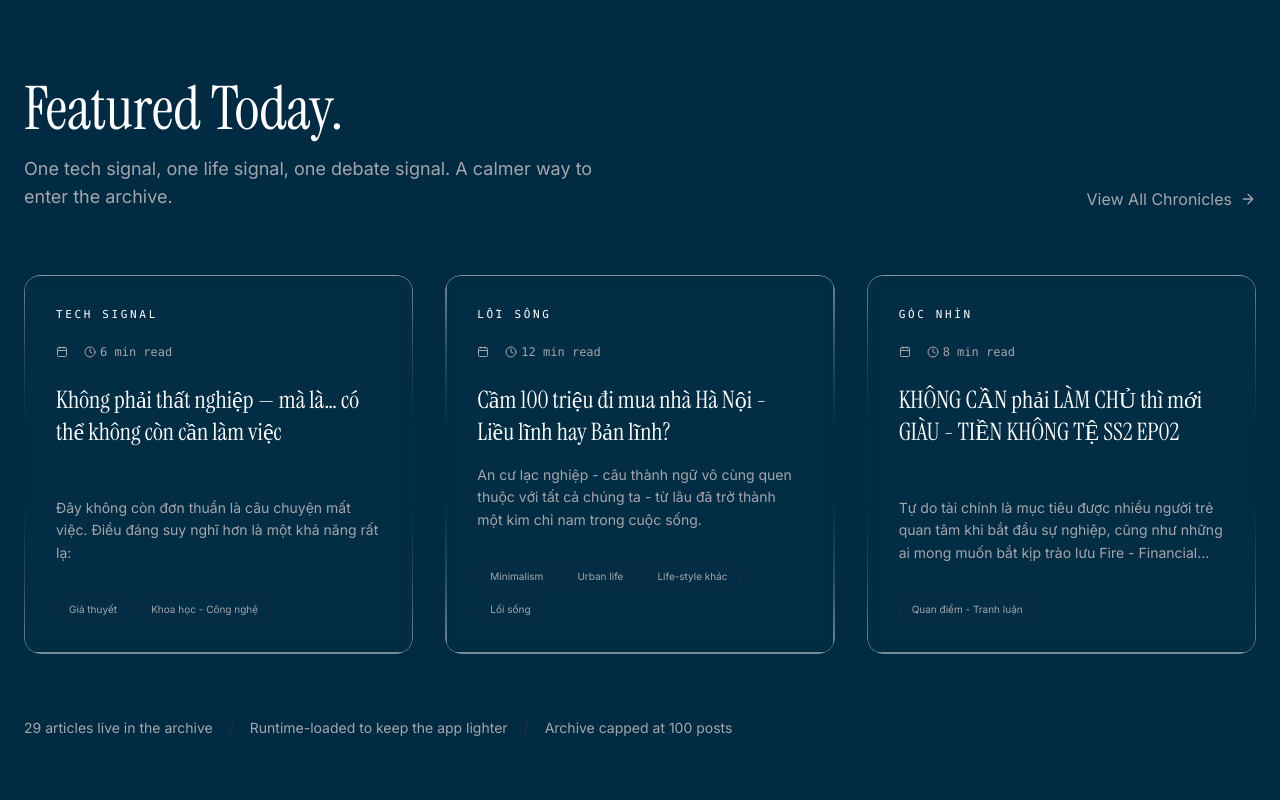
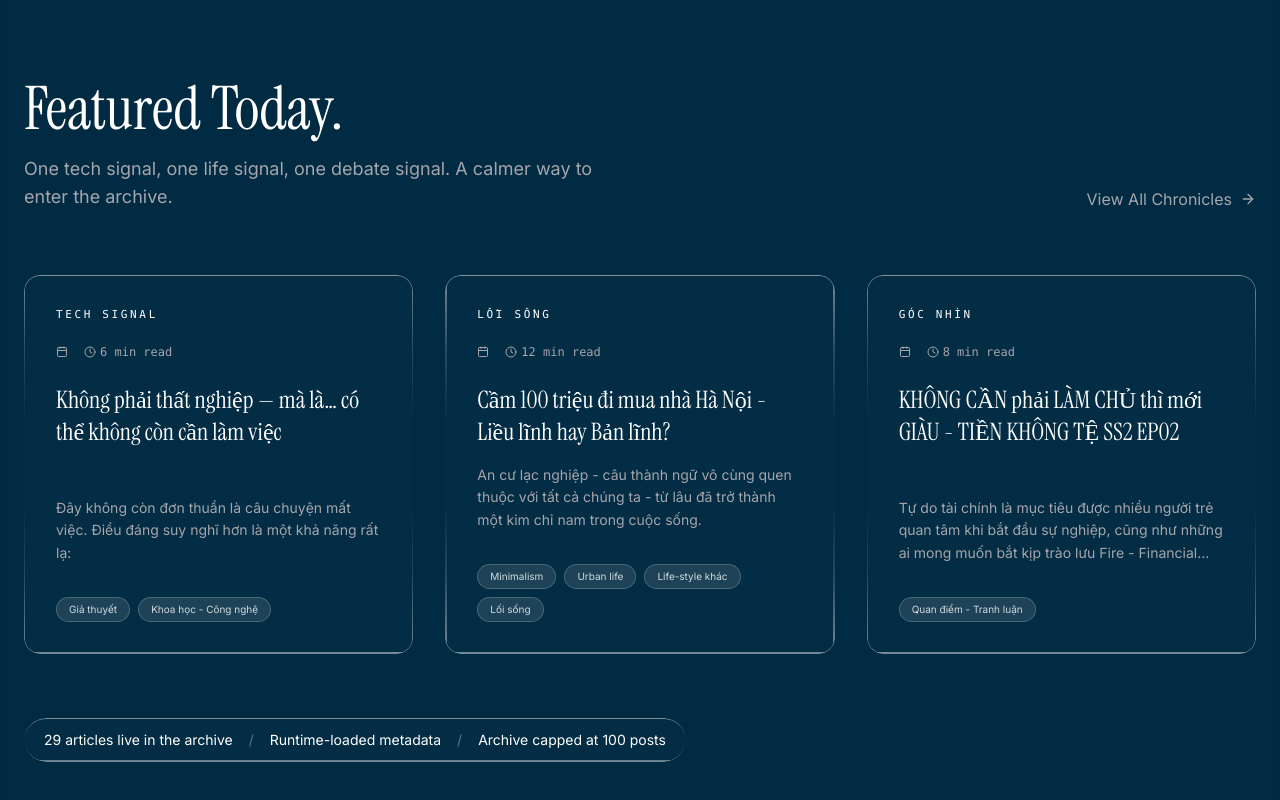
Before and after one commit to TrungAnhx/--Savagers.Website1, a React (Vite) app: page / in a window 1280 px wide. Shown: the part 921-1721 px from the top of the page. Built offline with nearby package versions, Linux system fonts and the light colour scheme.

Commit message:
fix: improve home archive text contrast

```diff
--- a/src/pages/Home.tsx
+++ b/src/pages/Home.tsx
@@ -103,7 +103,7 @@ export default function Home({ isPlaying, togglePlay, isZenMode }: HomeProps) {
 
               <div className="flex flex-wrap gap-2 mt-auto">
                 {entry.article.tags.map(tag => (
-                  <span key={tag} className="text-[10px] px-3 py-1 rounded-full border border-border/50 text-muted-foreground">
+                  <span key={tag} className="text-[10px] px-3 py-1 rounded-full bg-white/10 border border-white/20 text-white/80 backdrop-blur-sm">
                     {displayTagLabel(tag)}
                   </span>
                 ))}
@@ -113,12 +113,12 @@ export default function Home({ isPlaying, togglePlay, isZenMode }: HomeProps) {
         </div>
 
         {!isLoading && articles.length > 0 && (
-          <div className="mt-16 flex flex-wrap items-center gap-4 text-sm text-muted-foreground">
-            <span>{articles.length} articles live in the archive</span>
-            <span className="hidden md:inline text-border">/</span>
-            <span>Runtime-loaded to keep the app lighter</span>
-            <span className="hidden md:inline text-border">/</span>
-            <span>Archive capped at 100 posts</span>
+          <div className="mt-16 liquid-glass rounded-full px-5 py-3 flex flex-wrap items-center justify-center gap-x-4 gap-y-2 text-sm text-white/78 w-fit max-w-full">
+            <span className="whitespace-nowrap">{articles.length} articles live in the archive</span>
+            <span className="hidden md:inline text-white/35">/</span>
+            <span className="whitespace-nowrap">Runtime-loaded metadata</span>
+            <span className="hidden md:inline text-white/35">/</span>
+            <span className="whitespace-nowrap">Archive capped at 100 posts</span>
           </div>
         )}
         </div>
```
